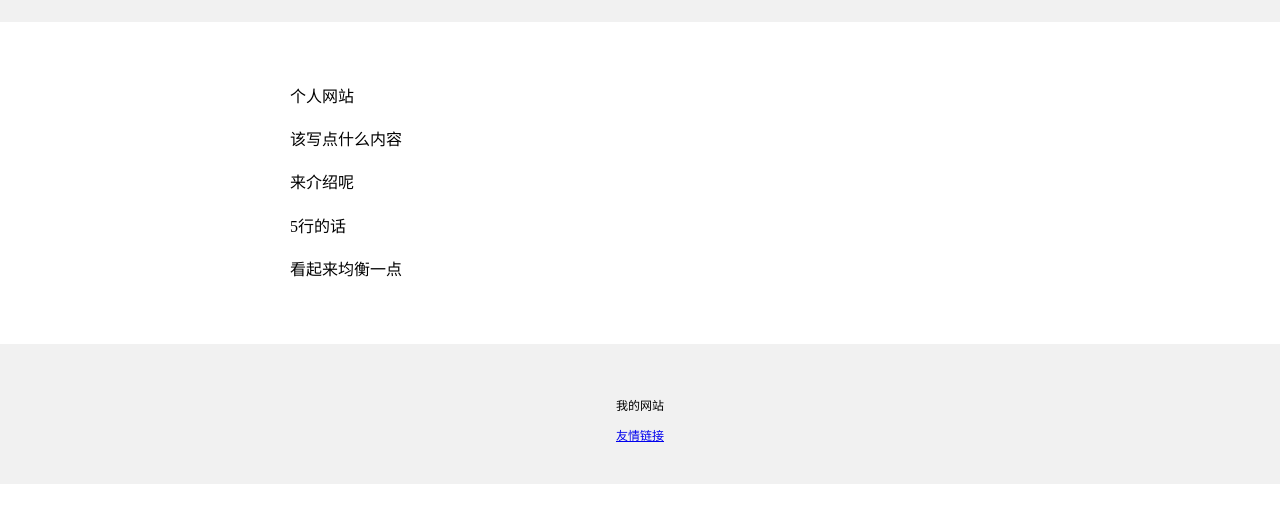
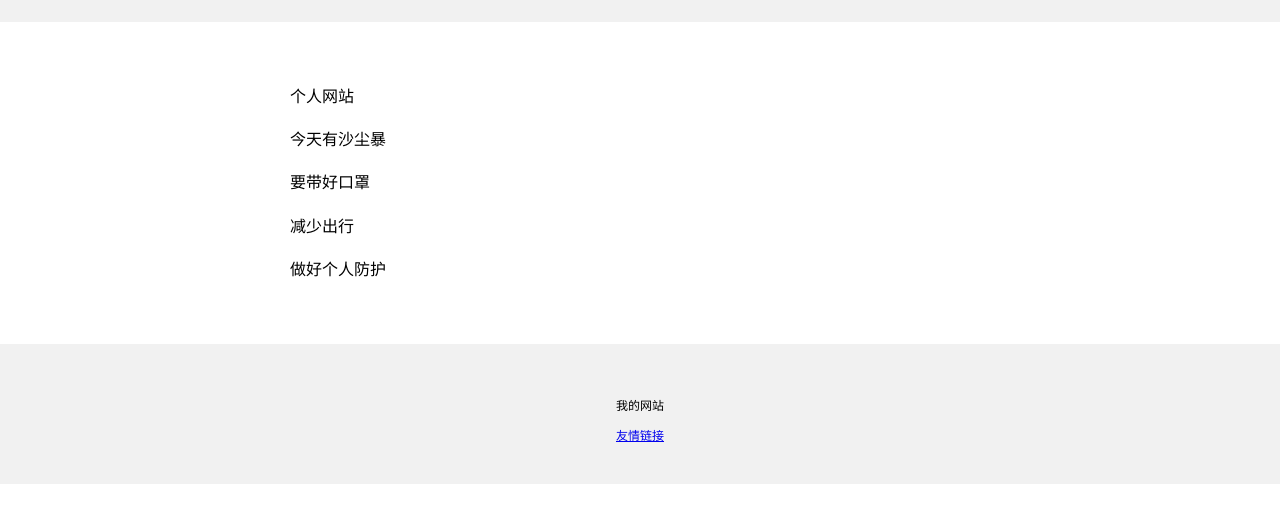
Before and after one commit to yukari514/re01-one, a plain HTML site: page index.html in a window 1280 px wide. Shown: the part 142-664 px from the top of the page. Drawn offline with Linux system fonts and the light colour scheme.

Commit message:
Update index.html

```diff
--- a/index.html
+++ b/index.html
@@ -25,10 +25,10 @@
       line-height:1.7;
     ">
       <p>个人网站</p>
-      <p>该写点什么内容</p>
-      <p>来介绍呢</p>
-      <p>5行的话</p>
-      <p>看起来均衡一点</p>
+      <p>今天有沙尘暴</p>
+      <p>要带好口罩</p>
+      <p>减少出行</p>
+      <p>做好个人防护</p>
     </div>
     <div style="
       background-color:#f1f1f1;
```
